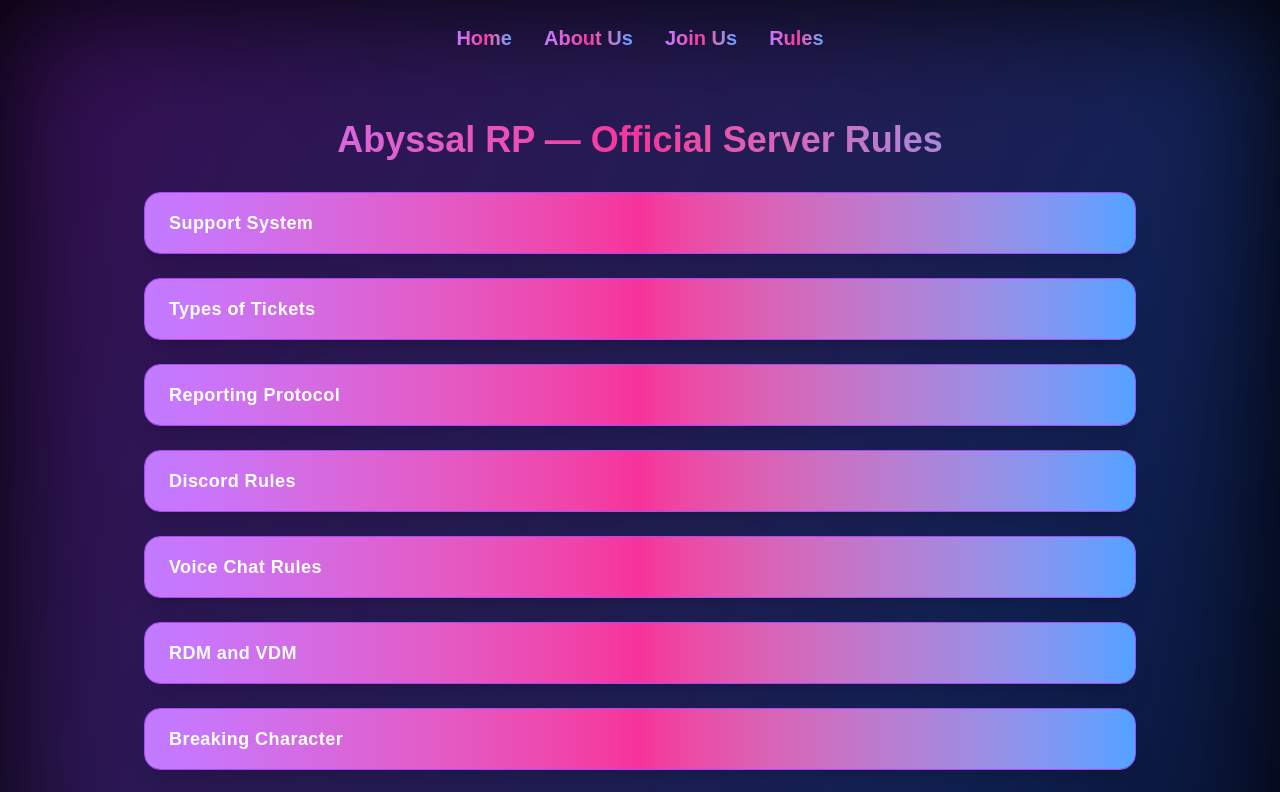
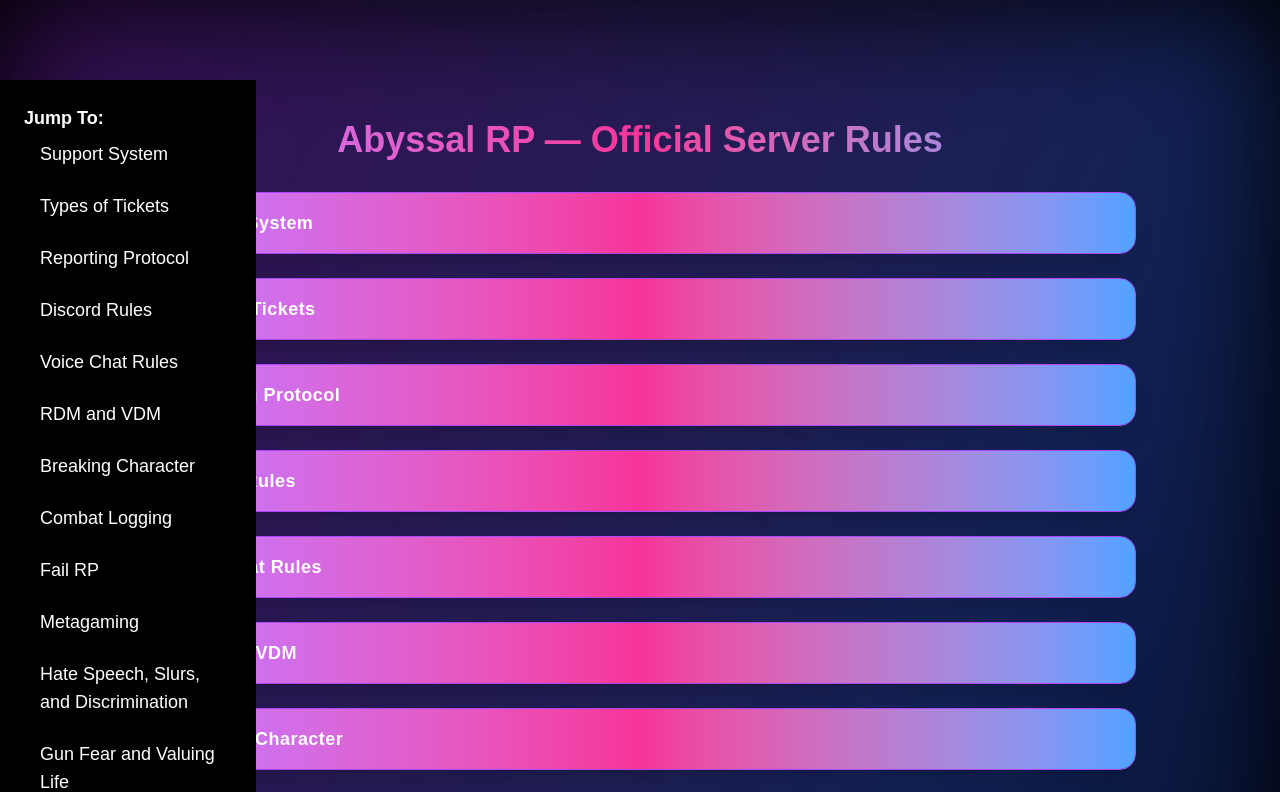
Before and after one commit to AbyssalRP/abyssalrp-nextjs, a Next.js app: page /rules in a window 1280 px wide. Shown: the top 792 px of the page. Built offline with nearby package versions, Linux system fonts and the light colour scheme.

Commit message:
Updated rules page with collapsible index and improved styling

```diff
--- a/pages/rules.js
+++ b/pages/rules.js
@@ -15,7 +15,7 @@ const RuleSection = ({ title, children, id, activeId }) => {
   }, [activeId, id]);
 
   return (
-    <div ref={sectionRef} className="border border-purple-500 rounded-2xl overflow-hidden mb-6 shadow-xl backdrop-blur-md bg-gradient-to-br from-black/60 via-purple-900/40 to-blue-900/40">
+    <div ref={sectionRef} id={id} className="border border-purple-500 rounded-2xl overflow-hidden mb-6 shadow-xl backdrop-blur-md bg-gradient-to-br from-black/60 via-purple-900/40 to-blue-900/40">
       <button
         onClick={() => setOpen(!open)}
         className="w-full text-left px-6 py-4 bg-gradient-to-r from-purple-400 via-pink-500 to-blue-400 hover:opacity-90 transition font-semibold text-lg text-white tracking-wide"
@@ -85,19 +85,29 @@ export default function RulesPage() {
       <div className="pt-20 relative w-full min-h-screen overflow-hidden bg-black">
         <div className="absolute inset-0 bg-gradient-to-br from-purple-900 via-blue-900 to-black opacity-60 filter blur-3xl"></div>
 
-        <nav className="absolute top-0 z-30 flex justify-center w-full py-6 space-x-8 text-xl font-semibold">
-          <Link href="/" className="bg-gradient-to-r from-purple-400 via-pink-500 to-blue-400 text-transparent bg-clip-text hover:opacity-80 transition-opacity">Home</Link>
-          <Link href="/about" className="bg-gradient-to-r from-purple-400 via-pink-500 to-blue-400 text-transparent bg-clip-text hover:opacity-80 transition-opacity">About Us</Link>
-          <Link href="/join" className="bg-gradient-to-r from-purple-400 via-pink-500 to-blue-400 text-transparent bg-clip-text hover:opacity-80 transition-opacity">Join Us</Link>
-          <Link href="/rules" className="bg-gradient-to-r from-purple-400 via-pink-500 to-blue-400 text-transparent bg-clip-text hover:opacity-80 transition-opacity">Rules</Link>
-        </nav>
+        {/* Sidebar for navigation */}
+        <div className="fixed top-20 left-0 z-30 p-6 bg-black bg-opacity-70 text-white w-64 h-screen overflow-auto">
+          <strong className="text-lg mb-4">Jump To:</strong>
+          <div className="space-y-2">
+            {sections.map((section) => (
+              <a
+                key={section.id}
+                href={`#${section.id}`}
+                className="block px-4 py-2 text-lg hover:bg-purple-600 transition"
+              >
+                {section.label}
+              </a>
+            ))}
+          </div>
+        </div>
 
+        {/* Main content */}
         <div className="relative z-20 max-w-5xl mx-auto px-4 py-10 text-purple-100" id="rules-top">
           <h1 className="text-4xl font-bold mb-8 text-center text-transparent bg-clip-text bg-gradient-to-r from-purple-400 via-pink-500 to-blue-400">
             Abyssal RP — Official Server Rules
           </h1>
 
-          {sections.map(section => (
+          {sections.map((section) => (
             <RuleSection key={section.id} id={section.id} title={section.label} activeId={activeId}>
               <p>Detailed rules and information about {section.label}.</p>
             </RuleSection>
```
